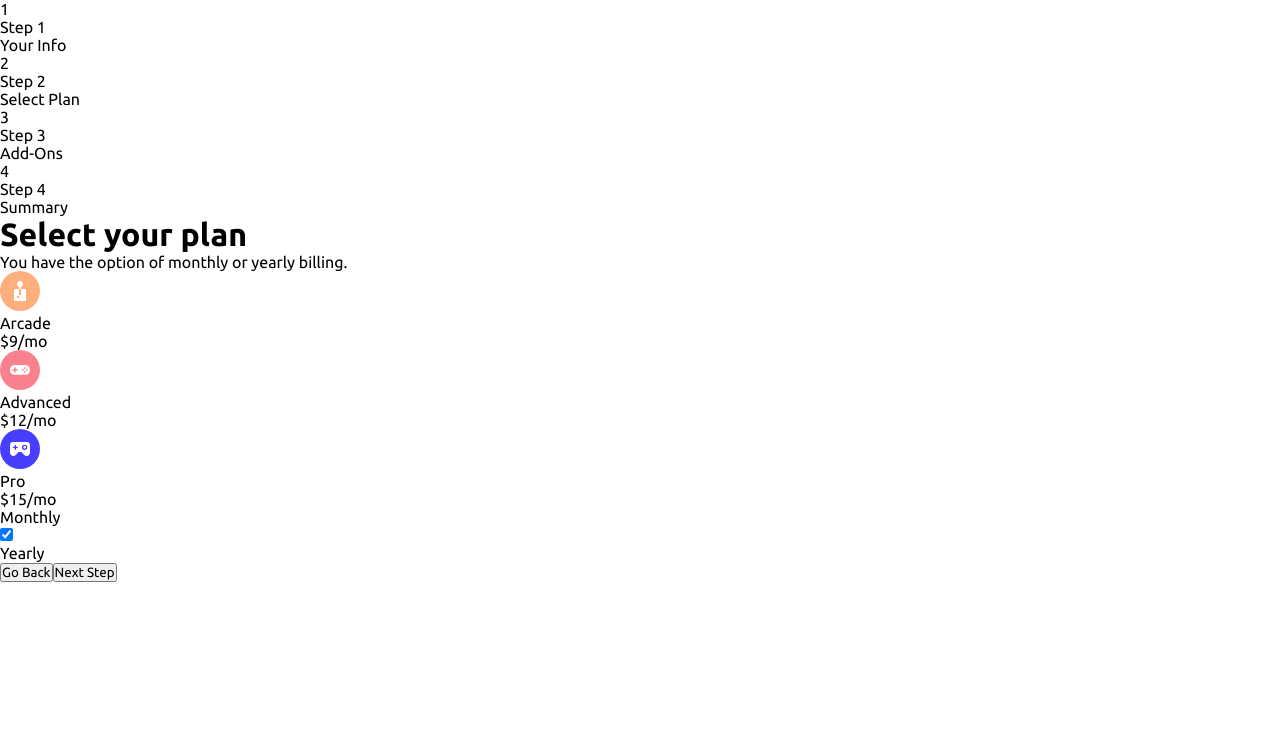
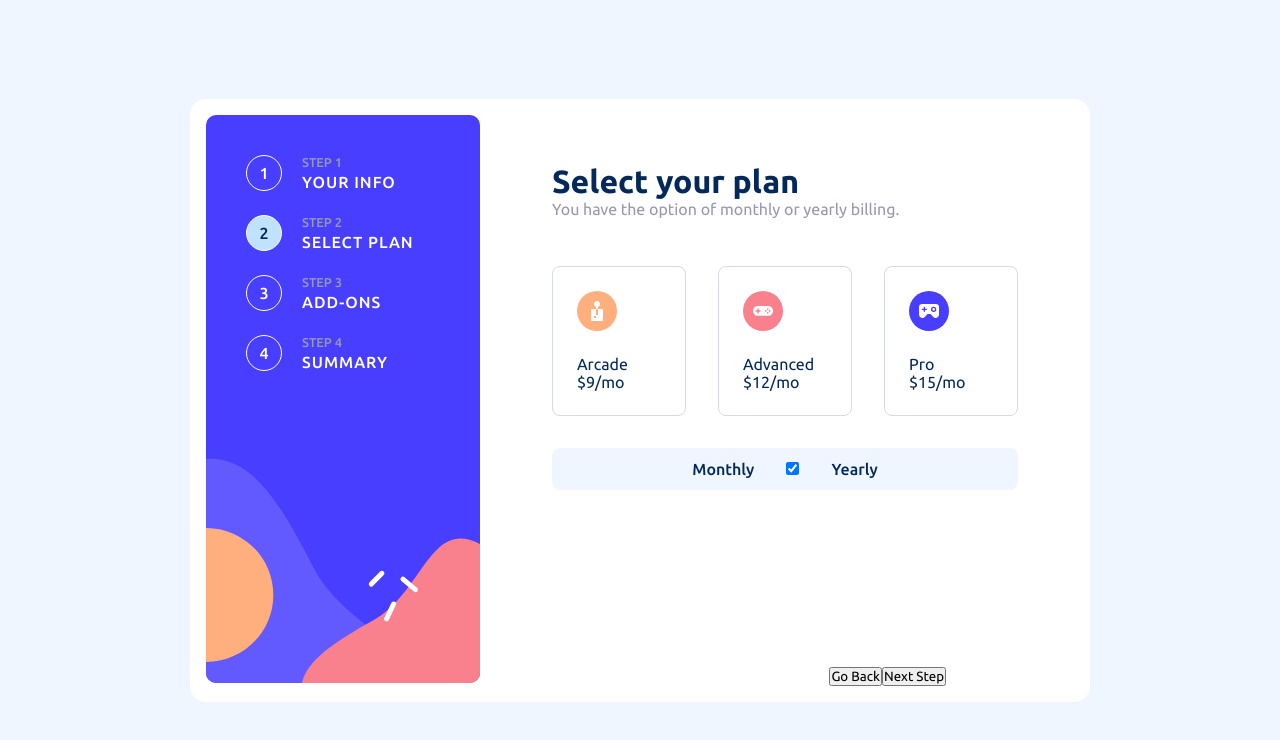
Before and after one commit to liquidwater0/multi-step-form, a React (Vite) app: page / in a window 1280 px wide. Both pictures are taken after typing "Sample", "name@example.com", "5551234" into the empty fields and a click on the button "Next Step". Shown: the top 740 px of the page. Built offline with nearby package versions, Linux system fonts and the light colour scheme.

Commit message:
do some styling

```diff
--- a/src/App.tsx
+++ b/src/App.tsx
@@ -1,6 +1,8 @@
 import { FormEvent } from 'react';
 import { useForm } from './context/FormContext';
 import "./scss/App.scss";
+import mobileSidebar from "./assets/images/bg-sidebar-mobile.svg";
+import desktopSidebar from "./assets/images/bg-sidebar-desktop.svg";
 
 function App() {
 	const { steps, currentStep, done, nextStep, prevStep, confirm } = useForm();
@@ -10,22 +12,30 @@ function App() {
 	}
 
 	return (
-		<main>
+		<main className='main'>
 			<form onSubmit={handleFormSubmit} className='form'>
 				<aside className='side-bar'>
+					<picture className='sidebar-image'>
+						<source media='(max-width: 800px)' srcSet={mobileSidebar}/>
+						<source media='(min-width: 1024px)' srcSet={desktopSidebar}/>
+						<img src={desktopSidebar} alt="sidebar image" />
+					</picture>
+
+					<div className="steps">
 						{steps.map(({ step, text }) =>
-						<div key={step} className='step-container'>
+							<div key={step} className='step-item'>
 								<div
 									className={`step-number ${ currentStep.step === step ? "active" : "" }`}
 								>
 									{ step }
 								</div>
-							<div>
+								<div className='step-text'>
 									<p>Step { step }</p>
 									<p>{ text }</p>
 								</div>
 							</div>
 						)}
+					</div>
 				</aside>
 
 				<div className="form-body">
--- a/src/components/Form/Plan.tsx
+++ b/src/components/Form/Plan.tsx
@@ -57,6 +57,7 @@ export default function Plan({ plan }: { plan: PlanType }) {
                 alt={icon.alt}
                 className="icon"
             />
+            <div>
                 <p className="plan-label">{ name }</p>
                 <p className="plan-cost">
                     {
@@ -66,5 +67,6 @@ export default function Plan({ plan }: { plan: PlanType }) {
                     }
                 </p>
             </div>
+        </div>
     )
 }
--- a/src/components/Form/Steps/AddOns.tsx
+++ b/src/components/Form/Steps/AddOns.tsx
@@ -34,11 +34,11 @@ export default function AddOns() {
     ]);
 
     return (
-        <div className='add-ons-step'>
-            <h1>Pick add-ons</h1>
-            <p>Add-ons help enhance your gaming experience.</p>
+        <div className='step add-ons-step'>
+            <h1 className="step-title">Pick add-ons</h1>
+            <p className="subtitle">Add-ons help enhance your gaming experience.</p>
 
-            <div className='add-ons-container'>
+            <div className='step-container'>
                 {addOns.map(addon =>
                     <AddOn
                         key={addon.name}
--- a/src/components/Form/Steps/SelectPlan.tsx
+++ b/src/components/Form/Steps/SelectPlan.tsx
@@ -39,19 +39,19 @@ export default function SelectPlan() {
     ]);
 
     return (
-        <div className='select-plan-step'>
-            <h1>Select your plan</h1>
-            <p>You have the option of monthly or yearly billing.</p>
+        <div className='step select-plan-step'>
+            <h1 className="step-title">Select your plan</h1>
+            <p className="subtitle">You have the option of monthly or yearly billing.</p>
 
-            <div>
-                <div className="plans">
+            <div className='step-container'>
+                <div className="plans-container">
                     {plans.map(plan =>
                         <Plan
                             key={plan.name}
                             plan={plan}
                         />
                     )}
-
+                </div>
                 <div className="billing-container">
                     <label htmlFor="billing-toggle">Monthly</label>
                     <div className="billing-toggle-container">
@@ -75,6 +75,5 @@ export default function SelectPlan() {
                 </div>
             </div>
         </div>
-        </div>
     );
 }
--- a/src/components/Form/Steps/Summary.tsx
+++ b/src/components/Form/Steps/Summary.tsx
@@ -17,7 +17,7 @@ export default function Summary() {
     }, []);
 
     return (
-        <div className='summary-step'>
+        <div className='step summary-step'>
             {
                 done ? (
                     <div className="finished">
@@ -34,9 +34,10 @@ export default function Summary() {
                     </div>
                 ) : (
                     <>
-                        <h1>Finishing up</h1>
-                        <p>Double-check everything looks OK before confirming</p>
+                        <h1 className="step-title">Finishing up</h1>
+                        <p className="subtitle">Double-check everything looks OK before confirming</p>
 
+                        <div className="step-container">
                             <div className="summary">
                                 <div>
                                     <p>{`${formData.plan.name} (${formData.billing === "monthly" ? "Monthly" : "Yearly"})`}</p>
@@ -62,6 +63,7 @@ export default function Summary() {
                                 <p>{`Total (${formData.billing === "monthly" ? "per month" : "per year"})`}</p>
                                 <p>{`+${formData.total}/${formData.billing === "monthly" ? "mo" : "yr"}`}</p>
                             </div>
+                        </div>
                     </>
                 )
             }
--- a/src/components/Form/Steps/YourInfo.tsx
+++ b/src/components/Form/Steps/YourInfo.tsx
@@ -5,11 +5,12 @@ export default function YourInfo() {
     const { formData, setFormData } = useForm();
 
     return (
-        <div className='your-info-step'>
-            <h1>Personal Info</h1>
-            <p>Please provide your name, email address, and phone number.</p>
+        <div className='step your-info-step'>
+            <h1 className="step-title">Personal Info</h1>
+            <p className="subtitle">Please provide your name, email address, and phone number.</p>
 
-            <div>
+            <div className="step-container">
+                <div className="form-input-section">
                     <label htmlFor="name">Name</label>
                     <input
                         type="text"
@@ -22,7 +23,7 @@ export default function YourInfo() {
                         }}
                     />
                 </div>
-            <div>
+                <div className="form-input-section">
                     <label htmlFor="email">Email Address</label>
                     <input
                         type="email"
@@ -35,7 +36,7 @@ export default function YourInfo() {
                         }}
                     />
                 </div>
-            <div>
+                <div className="form-input-section">
                     <label htmlFor="phone">Phone Number</label>
                     <input
                         type="tel"
@@ -49,5 +50,6 @@ export default function YourInfo() {
                     />
                 </div>
             </div>
+        </div>
     );
 }
--- a/src/scss/App.scss
+++ b/src/scss/App.scss
@@ -22,8 +22,19 @@
     --color-neutral-5: hsl(0, 0%, 100%);
 }
 
+html, body, #root, .main {
+    height: 100%;
+}
+
 body {
     font-size: 16px;
+    background-color: var(--color-neutral-3);
+}
+
+.main {
+    display: flex;
+    justify-content: center;
+    align-items: center;
 }
 
 .attribution {
--- a/src/scss/_form.scss
+++ b/src/scss/_form.scss
@@ -0,0 +1,160 @@
+.form {
+    display: grid;
+    grid-template-columns: min-content auto;
+    background-color: var(--color-neutral-5);
+    width: 900px;
+    padding: 1rem;
+    padding-right: 0;
+    border-radius: 1rem;
+}
+
+.side-bar {
+    position: relative;
+    color: var(--color-neutral-5);
+
+    .steps {
+        display: flex;
+        flex-direction: column;
+        gap: 1.5rem;
+        position: absolute;
+        top: 0;
+        left: 0;
+        width: 100%;
+        padding: 2.5rem;
+
+        .step-item {
+            display: flex;
+            align-items: center;
+        }
+
+        .step-number {
+            display: flex;
+            justify-content: center;
+            align-items: center;
+            font-weight: 500;
+            background-color: transparent;
+            border: 1px solid var(--color-neutral-5);
+            border-radius: 100%;
+            width: 2.25em;
+            height: 2.25em;
+            margin-right: 1.25rem;
+            transition: background-color 500ms;
+
+            &.active {
+                background-color: var(--color-primary-4);
+                color: var(--color-primary-1);
+            }
+        }
+
+        .step-text {
+            text-transform: uppercase;
+            font-weight: 500;
+
+            p:nth-child(1) {
+                color: var(--color-neutral-1);
+                font-size: 0.8rem;
+                margin-bottom: 0.25rem;
+            }
+
+            p:nth-child(2) {
+                letter-spacing: 1px;
+            }
+        }
+    }
+}
+
+.form-body {
+    display: flex;
+    flex-direction: column;
+    align-items: flex-end;
+    color: var(--color-primary-1);
+    margin: 0 4.5rem;
+
+    .step {
+        display: grid;
+        grid-template-rows: auto auto 1fr;
+    }
+
+    .step-content {
+        width: 100%;
+        height: 100%;
+    }
+
+    .step-title {
+        margin-top: 3rem;
+    }
+
+    .subtitle {
+        color: var(--color-neutral-1);
+        margin-bottom: 3rem;
+    }
+
+    .form-buttons {
+        margin: 0 4.5rem;
+    }
+}
+
+.your-info-step {
+    display: flex;
+    flex-direction: column;
+    justify-content: center;
+
+    .step-container {
+        display: flex;
+        flex-direction: column;
+        gap: 2.5rem;
+    }
+
+    .form-input-section {
+        display: flex;
+        flex-direction: column;
+
+        label {
+            margin-bottom: 1rem;
+        }
+    }
+}
+
+.select-plan-step {
+    .plans-container {
+        display: flex;
+        gap: 2rem;
+        margin-bottom: 2rem;
+
+        .plan {
+            display: flex;
+            flex-direction: column;
+            justify-content: space-between;
+            align-items: flex-start;
+            width: 100%;
+            height: 150px;
+            cursor: pointer;
+            border: 1px solid var(--color-neutral-2);
+            border-radius: 0.5rem;
+            padding: 1.5rem;
+
+            &.selected,
+            &:hover {
+                border: 1px solid var(--color-primary-2);
+            }
+
+            &.selected {
+                background-color: var(--color-neutral-3);
+            }
+        }
+    }
+
+    .billing-container {
+        display: flex;
+        justify-content: center;
+        align-items: center;
+        gap: 2rem;
+        background-color: var(--color-neutral-3);
+        padding: 0.75rem 0px;
+        border-radius: 0.5rem;
+
+        label {
+            font-weight: 500;
+        }
+    }
+}
```
Lines whose indentation alone changed are shown as unchanged.
